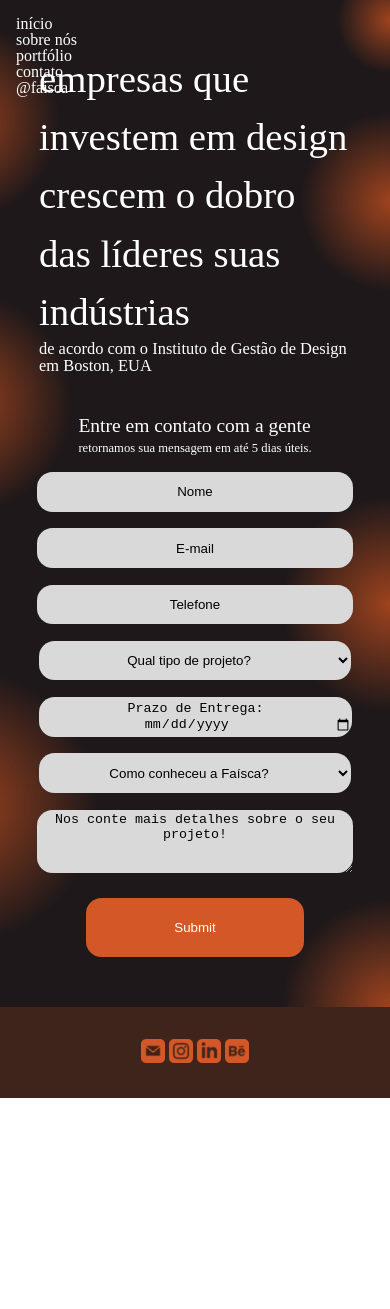
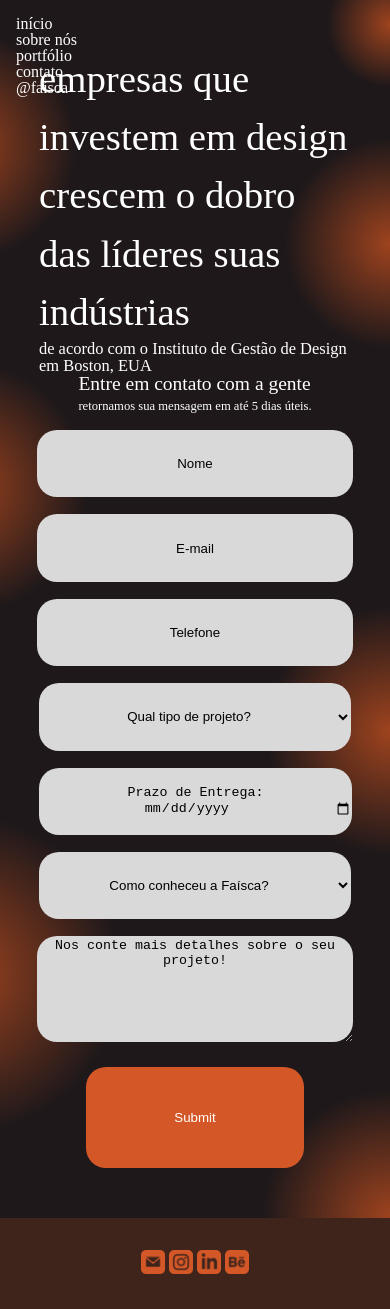
Before and after one commit to faisca-design/FaiscaJr, a Next.js app: page /contato in a window 390 px wide. Before the commit the page ends 1098 px from the top, so only its background shows below. Built offline with nearby package versions, Linux system fonts and the light colour scheme.

Commit message:
ContactForm Issue#22

```diff
--- a/src/components/contato/ContactForm/form.module.css
+++ b/src/components/contato/ContactForm/form.module.css
@@ -40,7 +40,7 @@
 .row > input, .row > select, .form > input, .form > textarea{
 
     height: 7vh;
-    border-radius: 15px;
+    border-radius: 20px;
     border-style: hidden;
     background-color: #D9D9D9;
 }
@@ -56,6 +56,7 @@
     background-color: #D45827 !important;
     margin-top: 3vh !important;
     color: white;
+    height: 7vh;
 
 }
 
@@ -83,7 +84,7 @@ input[type="date"]:not(.has-value):valid:before{
     background-color: #D472A8;
     width: 40%;
     height: 7vh;
-    border-radius: 15px;
+    border-radius: 20px;
     margin-top: 5vh;
     text-align: center;
     color: white;
@@ -97,7 +98,7 @@ input[type="date"]:not(.has-value):valid:before{
     background-color: #E01D1D;
     width: 40%;
     height: 7vh;
-    border-radius: 15px;
+    border-radius: 20px;
     margin-top: 5vh;
     text-align: center;
     color: white;
@@ -106,23 +107,22 @@ input[type="date"]:not(.has-value):valid:before{
     font-size: 1vw;
 }
 
-
 @media screen and (max-width: 600px) {
 
     .row{
         flex-direction: column;
         justify-content: center;
-        height: 20vh;
+        height: 30vh;
         width: 100%;
         align-items: center;
     }
 
 
     .row > input, .row > select, .form > input, .form > textarea{
-
+        height: 12vh !important;
         width: 100% ;
         margin-top: 2vh;
-        border-radius: 4vw;
+        border-radius: 20px;
     }
 
     .form{
@@ -133,6 +133,7 @@ input[type="date"]:not(.has-value):valid:before{
 
     .submit {
         width: 70% !important;
+        height: 12vh;
     }
 
   }
--- a/src/components/contato/ContactForm/headerForm.module.css
+++ b/src/components/contato/ContactForm/headerForm.module.css
@@ -1,7 +1,7 @@
 .headerForm{
     display: flex;
     flex-direction: row;
-    margin-top: 5vh;
+    margin-top: 0;
 }
 
 .headerFormTxt{
@@ -22,11 +22,11 @@
 }
 
 .lowTxt {
-    font-size: 1vw;
+    font-size: 1.4vw;
 
 }
 .headerFormTxt > p {
-    font-size: 1.5vw;
+    font-size: 1.8vw;
     text-align: left;
     color: white;
 }
--- a/src/components/contato/ContactForm/index.js
+++ b/src/components/contato/ContactForm/index.js
@@ -2,6 +2,10 @@
 import { useState } from 'react';
 import styles from "./form.module.css"
 import HeaderForm from './HeaderForm'
+
+
+
+
 
 function Form() {
 
```
